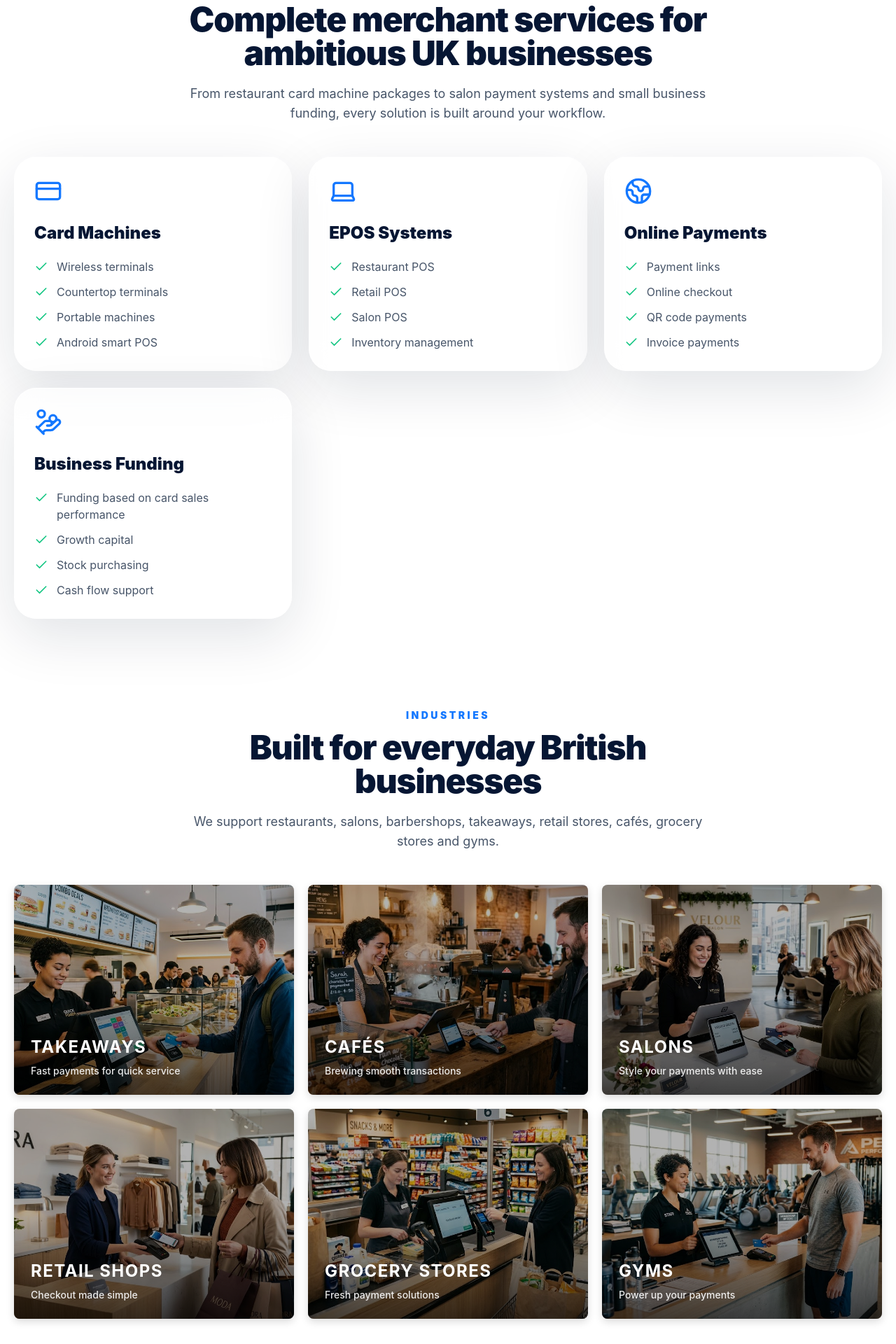
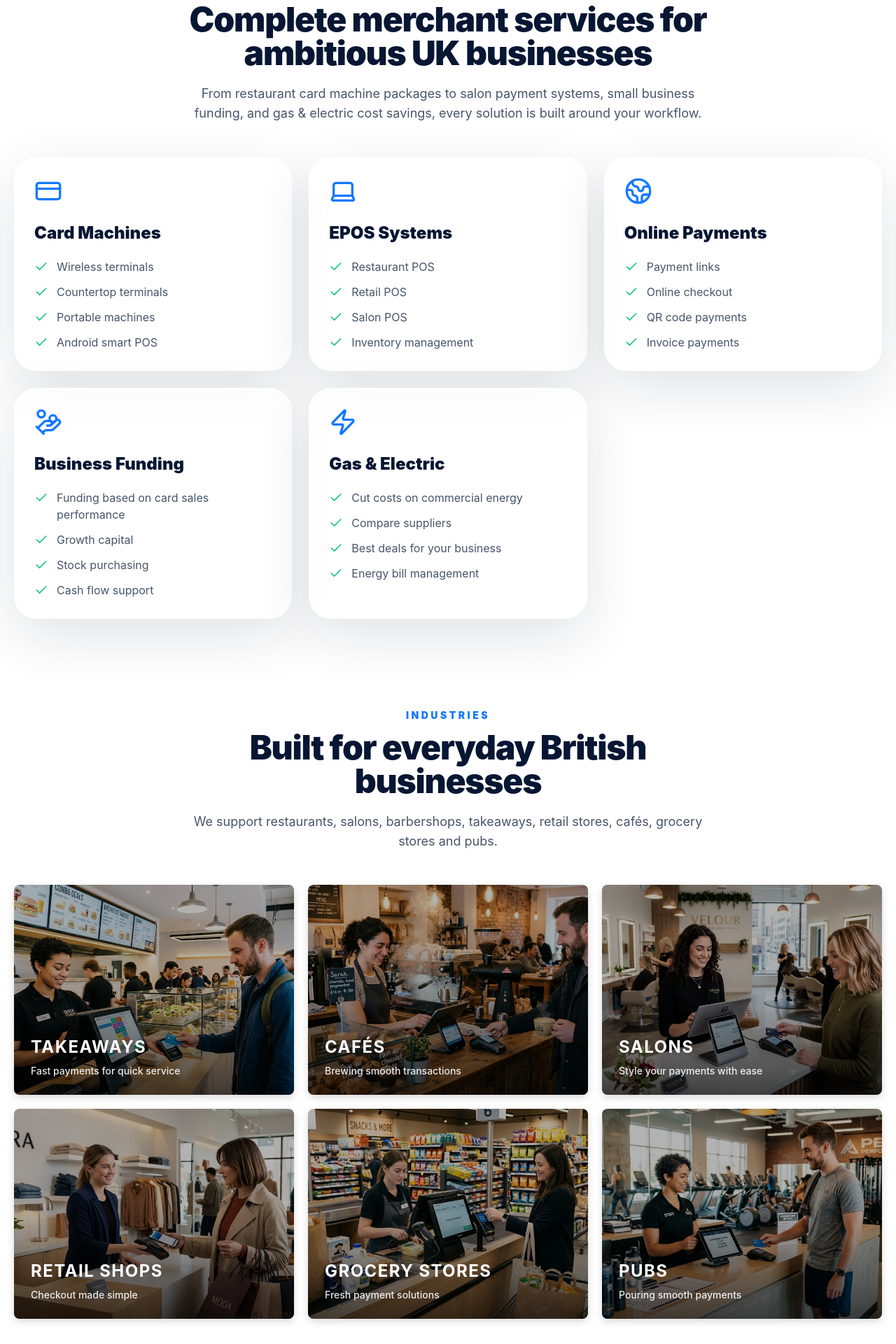
Before and after one commit to AliZaidi5110/eposify-website, a Next.js app: page / in a window 1280 px wide. Shown: the part 2260-4180 px from the top of the page at 70% size. Built offline with nearby package versions, Linux system fonts and the light colour scheme.

Commit message:
Updated contact page with Alicia Baugh info, replaced Gyms with Pubs, added Gas & Electric service

```diff
--- a/app/page.tsx
+++ b/app/page.tsx
@@ -8,9 +8,10 @@ const services = [
   { icon: Laptop, title: 'EPOS Systems', items: ['Restaurant POS', 'Retail POS', 'Salon POS', 'Inventory management'] },
   { icon: Globe2, title: 'Online Payments', items: ['Payment links', 'Online checkout', 'QR code payments', 'Invoice payments'] },
   { icon: HandCoins, title: 'Business Funding', items: ['Funding based on card sales performance', 'Growth capital', 'Stock purchasing', 'Cash flow support'] },
+  { icon: Zap, title: 'Gas & Electric', items: ['Cut costs on commercial energy', 'Compare suppliers', 'Best deals for your business', 'Energy bill management'] },
 ];
 
-const industries = ['Restaurants', 'Takeaways', 'Cafés', 'Salons', 'Retail Shops', 'Grocery Stores', 'Gyms'];
+const industries = ['Restaurants', 'Takeaways', 'Cafés', 'Salons', 'Retail Shops', 'Grocery Stores', 'Pubs'];
 const businessFlavors = [
   { label: 'Restaurants', icon: Utensils, className: 'left-[3%] top-[33%] bg-emerald/10 text-emerald' },
   { label: 'Barbers & salons', icon: Scissors, className: 'left-[20%] top-[56%] bg-aqua/10 text-aqua' },
@@ -18,7 +19,7 @@ const businessFlavors = [
   { label: 'Takeaways', icon: Store, className: 'left-[44%] top-[38%] bg-navy text-white' },
   { label: 'Cafés', icon: Coffee, className: 'right-[28%] top-[18%] bg-emerald/10 text-emerald' },
   { label: 'Grocery shops', icon: Store, className: 'right-[15%] top-[57%] bg-electric/10 text-electric' },
-  { label: 'Gyms', icon: Dumbbell, className: 'right-[4%] top-[30%] bg-aqua/10 text-aqua' },
+  { label: 'Pubs', icon: Dumbbell, className: 'right-[4%] top-[30%] bg-aqua/10 text-aqua' },
 ];
 const heroBusinessImages = [
   { src: '/PD07203_-_USEN_-_hero_img_a.avif', alt: 'Business owner using a modern checkout system' },
@@ -31,7 +32,7 @@ const businessCategoryCards = [
   { name: 'SALONS', image: '/saloon.jpg', alt: 'Hair salon interior', slogan: 'Style your payments with ease' },
   { name: 'RETAIL SHOPS', image: '/retail shop.jpg', alt: 'Boutique store', slogan: 'Checkout made simple' },
   { name: 'GROCERY STORES', image: '/ym.jpg', alt: 'Supermarket checkout', slogan: 'Fresh payment solutions' },
-  { name: 'GYMS', image: '/gym.jpg', alt: 'Fitness center', slogan: 'Power up your payments' },
+  { name: 'PUBS', image: '/gym.jpg', alt: 'Pub bar scene', slogan: 'Pouring smooth payments' },
 ];
 export default function Home() {
   return (
@@ -74,12 +75,12 @@ export default function Home() {
         </section>
 
         <section id="services" className="px-5 py-16">
-          <SectionHeader eyebrow="Services" title="Complete merchant services for ambitious UK businesses" text="From restaurant card machine packages to salon payment systems and small business funding, every solution is built around your workflow." />
+          <SectionHeader eyebrow="Services" title="Complete merchant services for ambitious UK businesses" text="From restaurant card machine packages to salon payment systems, small business funding, and gas & electric cost savings, every solution is built around your workflow." />
           <div className="mx-auto grid max-w-7xl gap-6 md:grid-cols-2 lg:grid-cols-3">{services.map((service) => <AnimatedCard key={service.title} className="glass rounded-4xl p-7"><service.icon className="mb-6 h-10 w-10 text-electric" /><h3 className="text-2xl font-black text-navy">{service.title}</h3><ul className="mt-5 space-y-3 text-slate-600">{service.items.map((item) => <li key={item} className="flex gap-3"><Check className="mt-0.5 h-5 w-5 flex-none text-emerald" />{item}</li>)}</ul></AnimatedCard>)}</div>
         </section>
 
         <section id="industries" className="px-5 py-16">
-          <SectionHeader eyebrow="Industries" title="Built for everyday British businesses" text="We support restaurants, salons, barbershops, takeaways, retail stores, cafés, grocery stores and gyms." />
+          <SectionHeader eyebrow="Industries" title="Built for everyday British businesses" text="We support restaurants, salons, barbershops, takeaways, retail stores, cafés, grocery stores and pubs." />
           <div className="mx-auto grid max-w-7xl gap-5 md:grid-cols-2 lg:grid-cols-3">
             {businessCategoryCards.map((card) => (
               <div key={card.name} className="group relative aspect-[4/3] overflow-hidden rounded-lg shadow-[0px_4px_12px_rgba(0,0,0,0.15)] transition duration-500 hover:scale-[1.02] hover:brightness-110">
```
Also changed, not shown: app/contact/page.tsx (+1 -1 lines).
